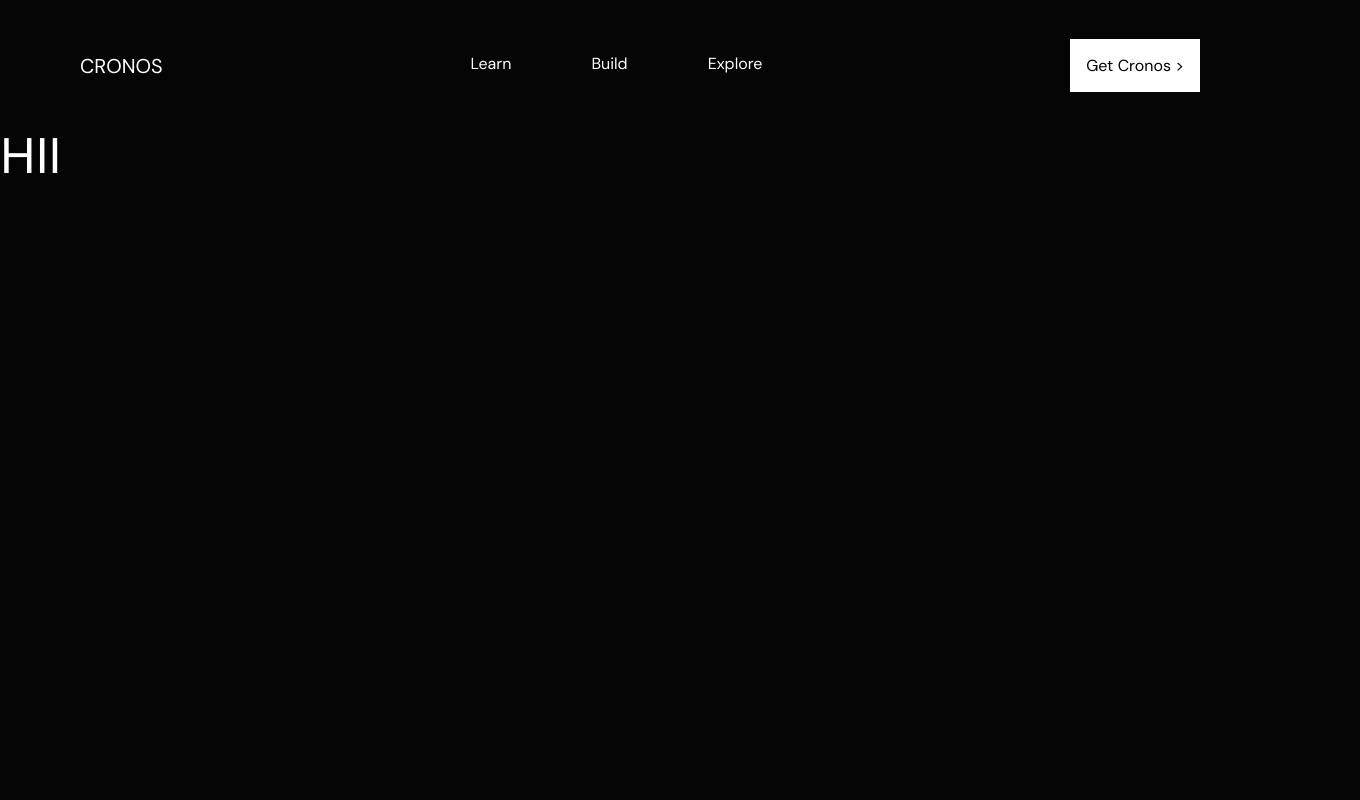
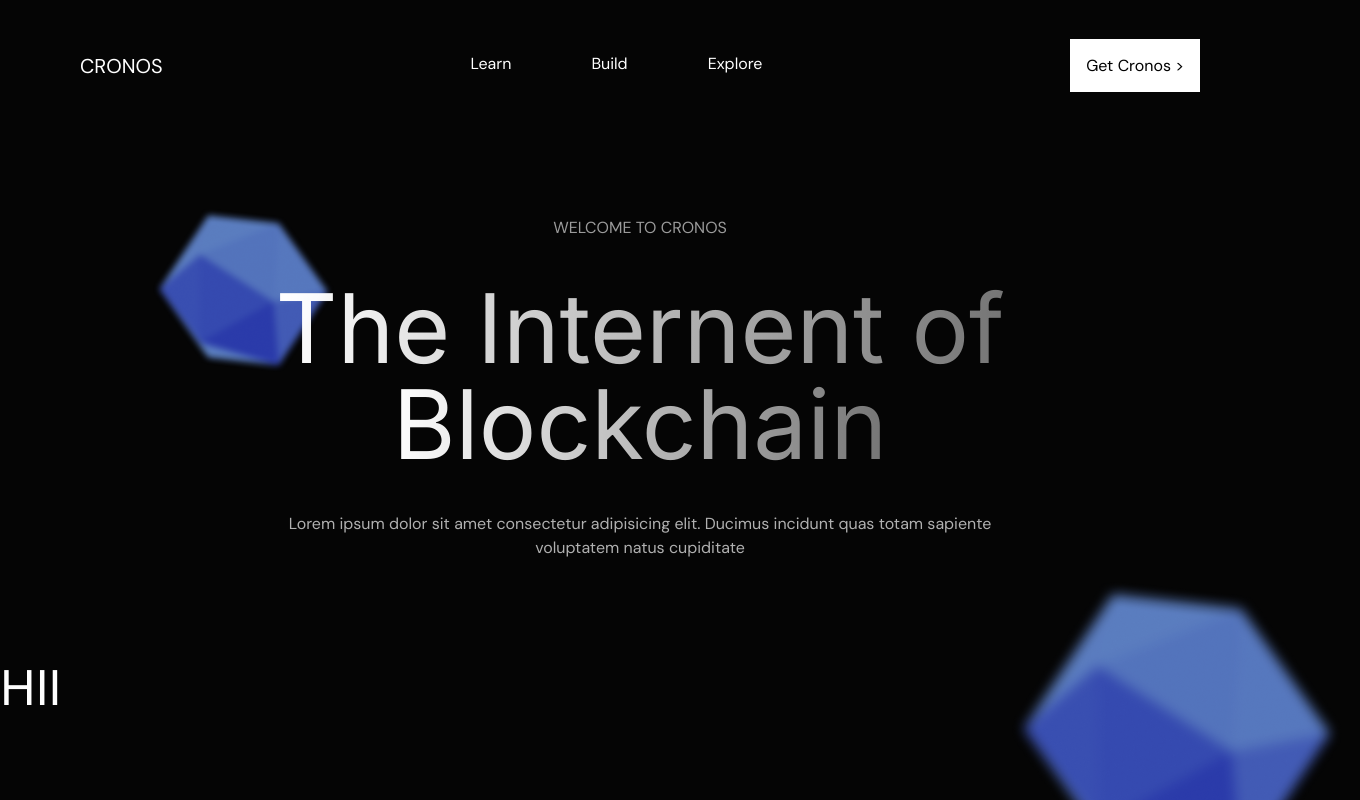
Before and after one commit to SAAVE-Finance/landing, a Next.js app: page / in a window 1280 px wide. Shown: the top 800 px of the page, 1360 px wide, since content can reach past the window. Built offline with nearby package versions, Linux system fonts and the light colour scheme.

Commit message:
:rocket: Added Hero page

```diff
--- /dev/null
+++ b/components/Hero.tsx
@@ -0,0 +1,35 @@
+import React from "react";
+import styles from "@/styles/Hero.module.css";
+import Image from "next/image";
+import Shape1 from "@/public/assets/Icosahedron (1).png";
+const Hero = () => {
+  return (
+    <>
+      <main className="relative flex flex-col  text-white w-[85vw] mx-auto my-16 z-50 ">
+        <h2 className={`${styles.heading} text-[#ffffff99] my-10 mx-auto`}>
+          WELCOME TO CRONOS
+        </h2>
+        <h1 className="text-8xl  text-transparent bg-clip-text bg-gradient-to-r from-white to-[rgba(255,255,255,0.45)] mx-auto">
+          The Internent of
+        </h1>
+        <h1 className="text-8xl  text-transparent bg-clip-text bg-gradient-to-r from-white to-[rgba(255,255,255,0.45)] mx-auto">
+          Blockchain
+        </h1>
+        <p
+          className={`${styles.heading} my-10  mx-auto w-[70%] text-[#ffffffaf] text-center`}
+        >
+          Lorem ipsum dolor sit amet consectetur adipisicing elit. Ducimus
+          incidunt quas totam sapiente voluptatem natus cupiditate
+        </p>
+      </main>
+      <div className="absolute z-1 h-10 top-48 left-36">
+        <Image src={Shape1} alt="hero" width={200} />
+      </div>
+      <div className="absolute z-1 h-10 bottom-52 -right-20">
+        <Image src={Shape1} alt="hero" />
+      </div>
+    </>
+  );
+};
+
+export default Hero;
--- a/components/Navbar.tsx
+++ b/components/Navbar.tsx
@@ -15,7 +15,7 @@ const Navbar = () => {
       <button className="hover:scale-105">
         <Link
           href="https://frontend-olyn.vercel.app"
-          className="cursor-pointer bg-white text-black p-4 hover:scale-125 "
+          className="cursor-pointer bg-white text-black p-4 "
         >
           Get Cronos &gt;
         </Link>
--- a/pages/index.tsx
+++ b/pages/index.tsx
@@ -1,6 +1,6 @@
 import Head from "next/head";
 import { Inter } from "@next/font/google";
-
+import Hero from "@/components/Hero";
 const inter = Inter({ subsets: ["latin"] });
 
 export default function Home() {
@@ -13,6 +13,7 @@ export default function Home() {
         <link rel="icon" href="/favicon.ico" />
       </Head>
       <main>
+        <Hero />
         <h2 className="text-white text-5xl">HII</h2>
       </main>
     </>
--- /dev/null
+++ b/styles/Hero.module.css
@@ -0,0 +1,3 @@
+.heading {
+  font-family: "DM Sans", sans-serif;
+}
--- a/styles/globals.css
+++ b/styles/globals.css
@@ -4,6 +4,12 @@
 @tailwind components;
 @tailwind utilities;
 
+html {
+  scroll-behavior: smooth;
+}
+::-webkit-scrollbar {
+  width: 0; /* Remove scrollbar space */
+}
 * {
   box-sizing: border-box;
   padding: 0;
```
Also changed, not shown: styles/Home.module.css (added).
